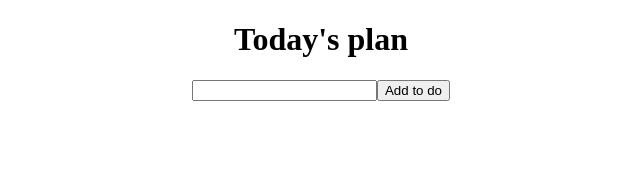
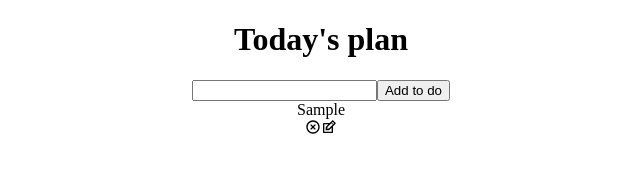
Before and after one commit to RamaInteJar/MytoDoList, a React (Create React App) app: page / in a window 1280 px wide. Both pictures are taken after typing "Sample" into the empty fields and a click on the button "Add to do". Shown: the top 191 px of the page, without its empty margins (319-959 px from the left). Built offline with nearby package versions, Linux system fonts and the light colour scheme.

Commit message:
added edit and close icons

```diff
--- a/src/components/Todo.js
+++ b/src/components/Todo.js
@@ -1,7 +1,9 @@
 import React, { useState } from "react";
 import TodoForm from "./TodoForm";
+import {RiCloseCircleLine} from 'react-icons/ri'
+import {TiEdit} from 'react-icons/ti'
 
-const Todo = () => {
+const Todo = ({todos, completeTodo}) => {
   const [edit, setEdit] = useState({
     id: null,
     value: "",
@@ -11,11 +13,12 @@
       className={!todo.isComplete ? "todo-row complete" : "todo-row"}
       key={index}
     >
-        <div key={todo.id} onClick={()=>completTodo(todo.id)}>
+        <div key={todo.id} onClick={()=>completeTodo(todo.id)}>
             {todo.text}
         </div>
      <div className="icons">
-        <RiCloseCirleLine/>
+        <RiCloseCircleLine/>
+        <TiEdit/>
      </div>
     </div>
   ));
--- a/src/components/TodoList.js
+++ b/src/components/TodoList.js
@@ -1,5 +1,6 @@
 import React,{useState} from 'react'
 import TodoForm from './TodoForm'
+import Todo from './Todo'
 
 const TodoList = () => {
     const[todos, setTodos]=useState([])
@@ -12,10 +13,22 @@
         setTodos(newTodos)
         console.log(...todos);
     }
+    const completeTodo=id=>{
+        let updatedTodo = todos.map(todo=>{
+            if(todo.id===id){
+                todo.isComplete = !todo.isComplete
+            }
+        })
+        setTodos(updatedTodo)
+    }
   return (
     <div>
         <h1>Today's plan</h1>
         <TodoForm onSubmit={addTodo}/>
+        <Todo
+        todos={todos}
+        completeTodo={completeTodo}
+        />
     </div>
   )
 }
```
